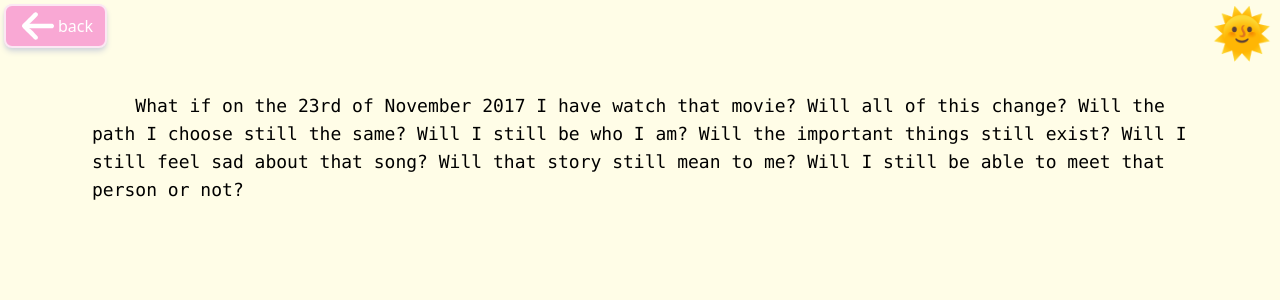
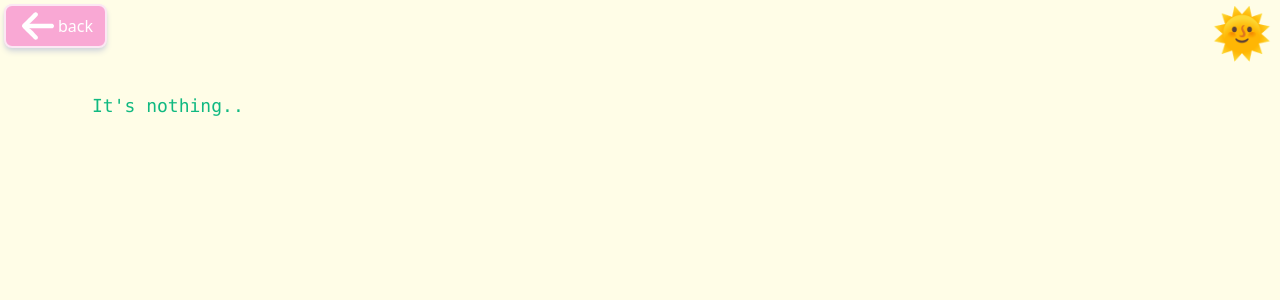
Before and after one commit to Arikato111/svelte-first, a Next.js app: page /message in a window 1280 px wide. Shown: the top 300 px of the page. Built offline with nearby package versions, Linux system fonts and the light colour scheme; a web font is replaced by a local one.

Commit message:
create: cache projects image on index; change: song;

```diff
--- a/components/CheckMode.ts
+++ b/components/CheckMode.ts
@@ -1,8 +1,30 @@
+export function setTheme(isDark: boolean) {
+  try {
+    let prefs = JSON.parse(localStorage.getItem("prefs") ?? "");
+    prefs.darkTheme = isDark;
+    localStorage.setItem("prefs", JSON.stringify(prefs));
+  } catch (err) {
+    console.log("Error: at checkMode.ts \n************\n", err);
+  }
+}
+
 export function checkTheme() {
+  try {
+    // check darkMode from localStorage
+    let prefs = JSON.parse(localStorage.getItem("prefs") ?? "");
+    if (prefs && prefs.darkTheme) {
+      document.documentElement.classList.add("dark");
+    }
+  } catch (err) {
+    console.log("Error: at checkMode.ts \n************\n", err);
+  }
+
+  // check darkTheme from browser
   let themeState = window.matchMedia("(prefers-color-scheme: dark)");
   if (themeState.matches) {
     document.documentElement.classList.add("dark");
   } else {
+    // check darkTheme from time 21:00 - 6:00
     let date = new Date();
     let dateHour = date.getHours();
     if (dateHour > 21 || dateHour < 6) {
--- a/components/ToggleMode.tsx
+++ b/components/ToggleMode.tsx
@@ -1,5 +1,5 @@
 import { FC, useEffect, useState } from "react";
-import { isDark } from "./CheckMode";
+import { isDark, setTheme } from "./CheckMode";
 
 
 const ToggleMode: FC = () => {
@@ -14,9 +14,11 @@ const ToggleMode: FC = () => {
         let state = window.document.documentElement.classList.contains("dark");
         if (state) {
             window.document.documentElement.classList.remove("dark");
+            setTheme(false);
             setText("🌞")
         } else {
             window.document.documentElement.classList.add("dark");
+            setTheme(true);
             setText("🌚")
         }
     }
--- a/components/YoutubeSong.tsx
+++ b/components/YoutubeSong.tsx
@@ -1,22 +1,10 @@
 import { FC, useState } from "react";
 
 const YoutubeSong: FC = () => {
-  const SongList = [
-    "dHDNHIxmBNU", // pancreas
-    "iB3_NR5bYVc", // pancreas
-    "5Z3kPL_UAys", // pancreas
-    "5Z3kPL_UAys", // kyoubyou bunko
+  const SongList = ["5Z3kPL_UAys"];
 
-    "VaFRVg7iktU", // your lie in april
-    "NOMkHGnDPsc", // again - your lie in april
-
-    "4uOHQ7mO-Kk", // Last Scene - Ikimono Gakari
-    "Hy9s13hWsoc", // Orange - seven oops
-  ];
-
-  const [randomNumber, setRandomNumber] = useState(
-    Math.floor(Math.random() * SongList.length)
-  );
+  // useState but no setState because it's never used.
+  const [randomNumber] = useState(Math.floor(Math.random() * SongList.length));
 
   return (
     <iframe
--- a/pages/index.tsx
+++ b/pages/index.tsx
@@ -8,6 +8,7 @@ import LinkedinIcon from "@/components/icons/LinkedinIcon";
 import OnlyFansIcon from "@/components/icons/OnlyFansIcon";
 import YoutubeIcon from "@/components/icons/YoutubeIcon";
 import ThreeWord from "@/components/ThreeWord";
+import Projects from "@/Data/ProjectsData.json";
 import Head from "next/head";
 import Link from "next/link";
 import Certificates from "../Data/CertificatesData.json";
@@ -120,6 +121,9 @@ export default function Home({ isFlowerFall, changeFlowerFall }: HomeProps) {
       {Certificates.map((cer, idx) => (
         <img key={idx} className="hidden" src={"/cer/low/" + cer.img} alt="" />
       ))}
+      {Projects.map((prj, idx) => (
+        <img key={idx} className="hidden" src={prj.img} alt={prj.title} />
+      ))}
     </>
   );
 }
--- a/pages/message.tsx
+++ b/pages/message.tsx
@@ -1,14 +1,18 @@
 import Head from "next/head";
 import MetaTag from "@/components/MetaTag";
-import React  from "react";
+import React from "react";
 import Link from "next/link";
 import ArrowIcon from "@/components/icons/ArrowIcon";
 import { decryptText } from "@/components/lib";
 
-export default function Novel() {
+type MessageProps = { isFlowerFall: boolean };
+
+export default function Novel({ isFlowerFall }: MessageProps) {
+  console.log(isFlowerFall);
   const message =
     "Xibu!jg!po!uif!34se!pg!Opwfncfs!3128!J!ibwf!xbudi!uibu!npwjf@!Xjmm!bmm!pg!uijt!dibohf@!Xjmm!uif!qbui!J!dipptf!tujmm!uif!tbnf@!Xjmm!J!tujmm!cf!xip!J!bn@!Xjmm!uif!jnqpsubou!uijoht!tujmm!fyjtu@!Xjmm!J!tujmm!gffm!tbe!bcpvu!uibu!tpoh@!Xjmm!uibu!tupsz!tujmm!nfbo!up!nf@!Xjmm!J!tujmm!cf!bcmf!up!nffu!uibu!qfstpo!ps!opu@";
 
+  if (isFlowerFall)
     return (
       <>
         <Head>
@@ -18,7 +22,7 @@ export default function Novel() {
             image="https://arikato111.vercel.app/example-page.png"
             url="https://arikato111.vercel.app"
           />
-        <title>Message | Arikato111 </title>
+          <title>Message | Arikato111</title>
         </Head>
         <main className="main bg-yellow-100/40">
           <div className="inline-block">
@@ -41,12 +45,59 @@ export default function Novel() {
           </div>
 
           <div className="pt-10 p-3">
-          <pre className="whitespace-pre-wrap px-5 sm:px-20 sm:text-lg dark:text-slate-200">
+            <pre className="text-emerald-500 whitespace-pre-wrap px-5 sm:px-20 sm:text-lg dark:text-slate-200">
               {"\t"}
-            {decryptText(message)}
+              {decryptText(message)
+                .split(" ")
+                .map((chr, idx) => (
+                  <span
+                    className="hover:scale-110 duration-300 inline-block cursor-pointer"
+                    key={idx}
+                  >
+                    {chr + " "}
+                  </span>
+                ))}
             </pre>
           </div>
         </main>
       </>
     );
+  else
+    return (
+      <>
+        <Head>
+          <MetaTag
+            title="Arikato111"
+            description="เว็บไซต์สำหรับการแนะนำตัว ช่องทางการติดต่อ และเก็บผลงานการเขียนเว็บไซต์ต่างๆ"
+            image="https://arikato111.vercel.app/example-page.png"
+            url="https://arikato111.vercel.app"
+          />
+          <title>Message | Arikato111</title>
+        </Head>
+        <main className="main bg-yellow-100/40">
+          <div className="inline-block">
+            <Link href="/">
+              <div
+                className={`bg-pink-300 hover:scale-100 hover:bg-pink-300/90
+          hover:shadow-pink-100 border-pink-100 duration-300
+          dark:bg-slate-900 text-white dark:text-slate-200
+          fill-white  dark:fill-slate-200 flex justify-center
+            items-center rounded-lg border-2 py-1 px-3 font-medium
+          dark:border-slate-200 dark:hover:bg-gray-700 m-1
+            shadow-md hover:shadow-lg shadow-gray-300 dark:shadow-none`}
+              >
+                <span className="inline-block w-8 mx-1">
+                  <ArrowIcon />
+                </span>
+                <span>back</span>
+              </div>
+            </Link>
+          </div>
+
+          <div className="pt-10 p-3">
+            <pre className="text-emerald-500 whitespace-pre-wrap px-5 sm:px-20 sm:text-lg dark:text-slate-200">It's nothing..</pre>
+          </div>
+        </main>
+      </>
+    );
 }
```
Also changed, not shown: package.json (+6 -6 lines), 1 other file (tests, documents, lock files or other folders). Lines whose indentation alone changed are shown as unchanged.
